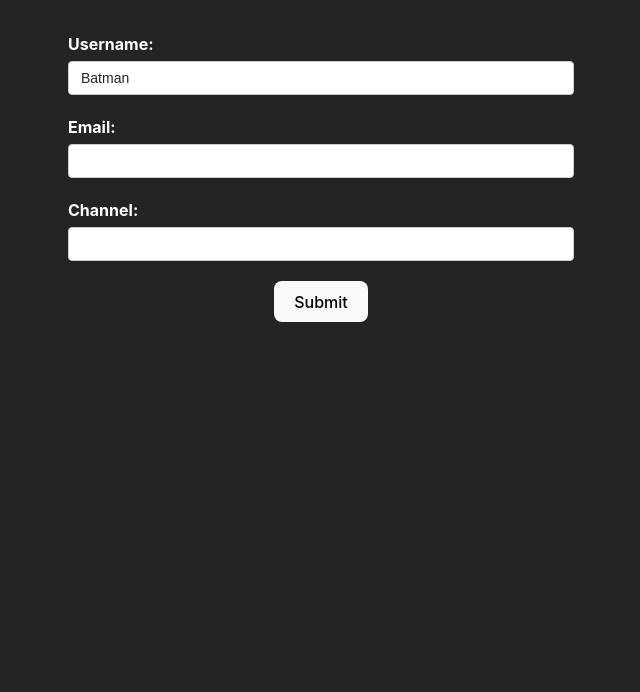
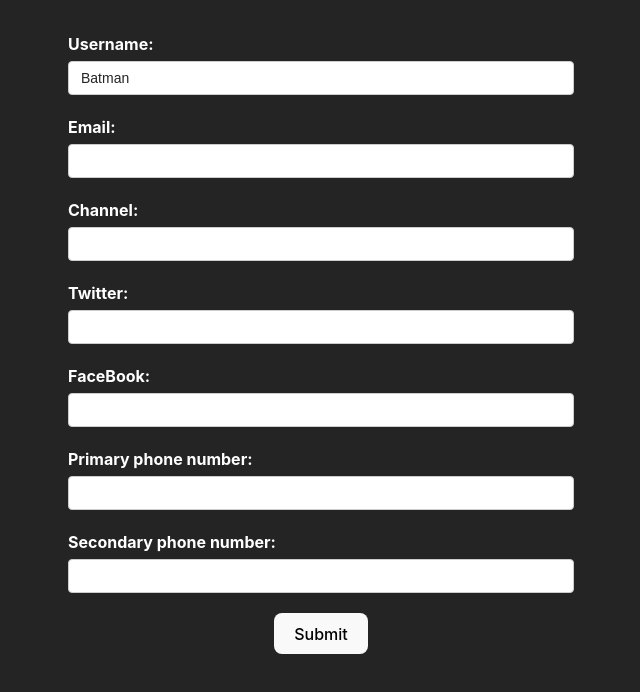
Before and after one commit to IT-S-ACE/React-Form-Hook-App, a React (Vite) app: page / in a window 1280 px wide. Shown: the top 692 px of the page, without its empty margins (319-959 px from the left). Built offline with nearby package versions, Linux system fonts and the light colour scheme.

Commit message:
- Nested objects

```diff
--- a/src/components/MainForm.tsx
+++ b/src/components/MainForm.tsx
@@ -7,7 +7,12 @@ export const MainForm = () => {
   type FormValues = {
     username: string,
     email: string,
-    channel: string
+    channel: string,
+    social:{
+      twitter : string,
+      facebook : string,
+    },
+    phoneNumbers : string[]
   }
 
   const form = useForm<FormValues>({
@@ -15,6 +20,11 @@ export const MainForm = () => {
       username: 'Batman',
       email: '',
       channel: '',
+      social:{
+        twitter: '',
+        facebook:'',
+      },
+      phoneNumbers: ['' , '']
     }
 
     //  From API
@@ -95,6 +105,38 @@ export const MainForm = () => {
             <p className='error'>{errors.channel?.message}</p>
             </div>
 
+            <div className='form-control'>
+            <label htmlFor="twitter">Twitter: </label>
+            <input
+            type="text"
+            id='twitter'
+            {...register("social.twitter")}/>
+            </div>
+
+            <div className='form-control'>
+            <label htmlFor="facebook">FaceBook: </label>
+            <input
+            type="text"
+            id='facebook'
+            {...register("social.facebook")}/>
+            </div>
+
+            <div className='form-control'>
+            <label htmlFor="primary-phone">Primary phone number: </label>
+            <input
+            type="text"
+            id='primary-phone'
+            {...register("phoneNumbers.0")}/>
+            </div>
+
+            <div className='form-control'>
+            <label htmlFor="secondary-phone">Secondary phone number: </label>
+            <input
+            type="text"
+            id='secondary-phone'
+            {...register("phoneNumbers.1")}/>
+            </div>
+
             <button>Submit</button>
         </form>
         <DevTool control={control}/>
```
